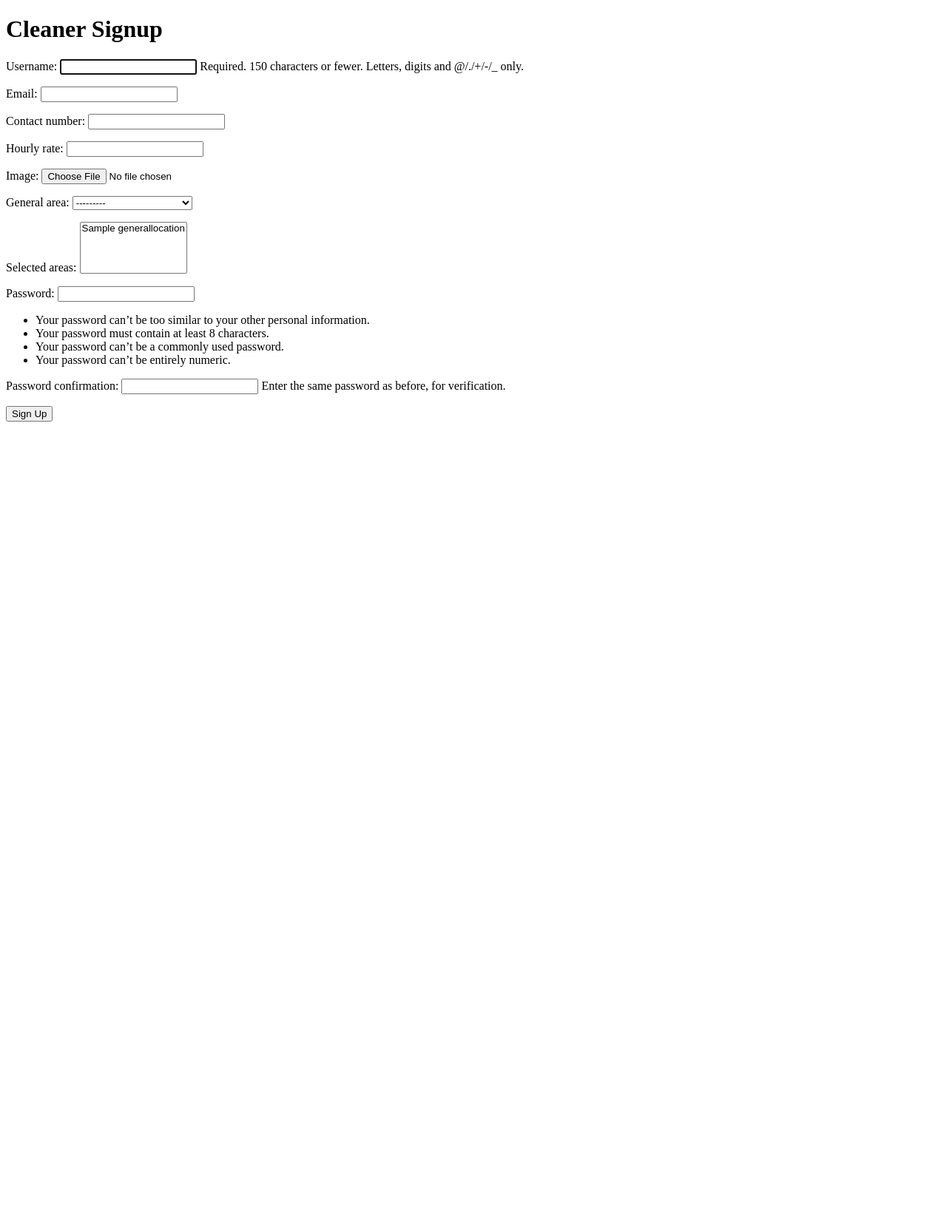
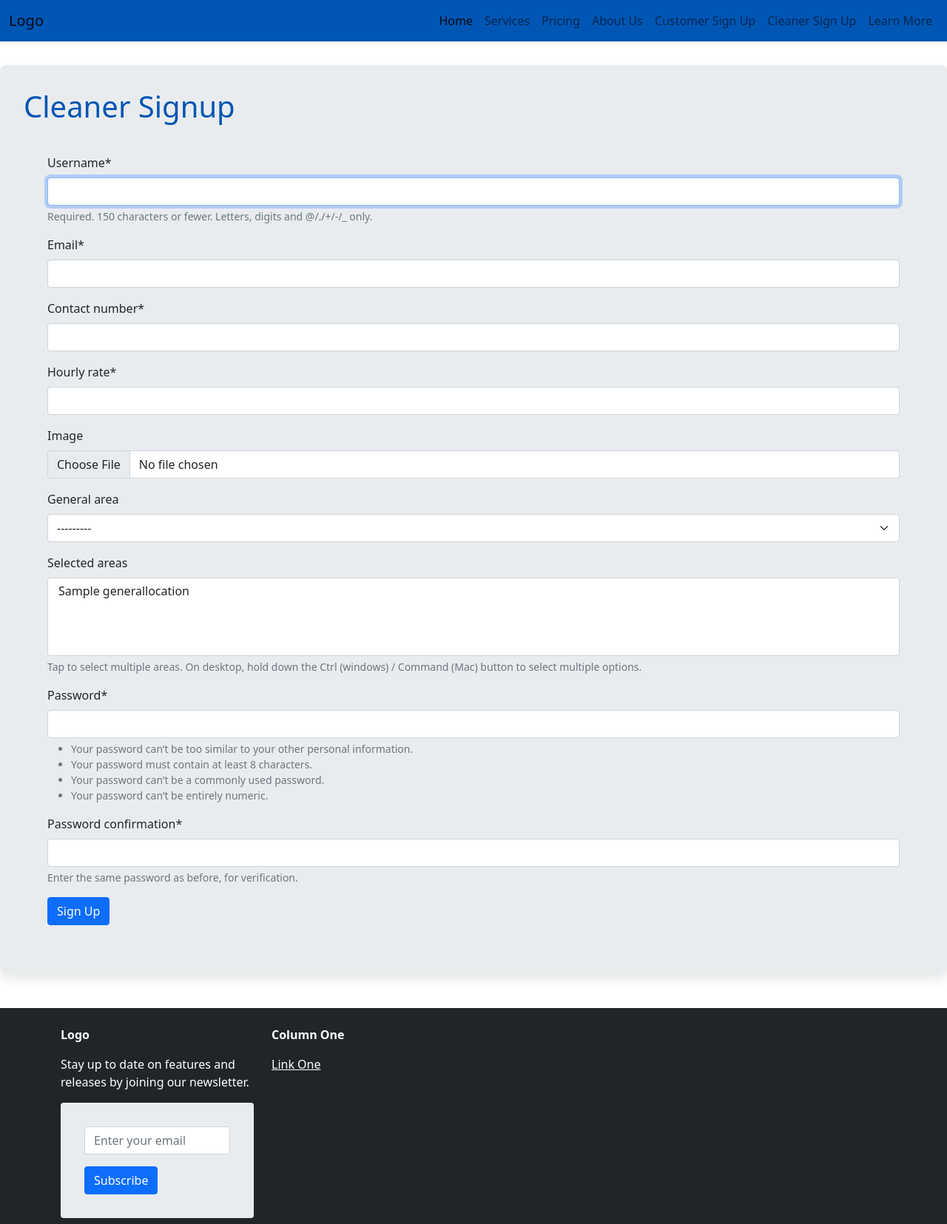
Before and after one commit to JesseRoss001/Anglesey-Cleaners, a Django app: page /users/signup/cleaner/ in a window 1280 px wide. Shown: the whole page at 74% size. Before the commit the page ends 570 px from the top, so only its background shows below. Run offline with Django 5.2, Linux system fonts and the light colour scheme; tables that the repository leaves empty hold one stand-in row (values such as "Sample post"); some libraries are stand-ins or nearby versions.

Commit message:
Add helper text to form

```diff
--- a/cleaning_agency/users/forms.py
+++ b/cleaning_agency/users/forms.py
@@ -20,7 +20,11 @@ class CleanerSignUpForm(UserCreationForm):
     hourly_rate = forms.DecimalField(max_digits=6, decimal_places=2)
     image = forms.ImageField(required=False)
     general_area = forms.ModelChoiceField(queryset=GeneralLocation.objects.all(), required=False)
-    selected_areas = forms.ModelMultipleChoiceField(queryset=GeneralLocation.objects.all())
+    selected_areas = forms.ModelMultipleChoiceField(
+        queryset=GeneralLocation.objects.all(),
+        required=False,
+        help_text="Tap to select multiple areas. On desktop, hold down the Ctrl (windows) / Command (Mac) button to select multiple options."
+    )
 
 
     class Meta(UserCreationForm.Meta):
--- a/cleaning_agency/users/templates/users/base.html
+++ b/cleaning_agency/users/templates/users/base.html
@@ -24,6 +24,8 @@
     body {
       background-color: var(--secondary-color);
       color: var(--text-color);
+      padding:0px;
+      margin:0px;
     }
 
     /* Style the navbar with a shadow for depth */
@@ -64,6 +66,7 @@
     footer {
       background-color: var(--primary-color);
       color: var(--secondary-color);
+      width:100vw;
     }
 
     /* Hover effects for links in the footer */
@@ -120,7 +123,7 @@
   {% endblock content %}
 
   <!-- Footer -->
-  <footer class="bg-dark text-white pt-4 pb-2">
+  <footer class="bg-dark text-white pt-4 pb-2 " >
 
     <div class="container">
       <div class="row">
--- a/cleaning_agency/users/templates/users/cleaner_signup.html
+++ b/cleaning_agency/users/templates/users/cleaner_signup.html
@@ -1,17 +1,92 @@
+{% extends "users/base.html" %}
+{% load crispy_forms_tags %}
+{% block title %}Cleaner Signup{% endblock %}
 
-<!DOCTYPE html>
-<html lang="en">
-<head>
-    <meta charset="UTF-8">
-    <meta name="viewport" content="width=device-width, initial-scale=1.0">
-    <title>Cleaner Signup</title>
+{% block content %}
+<style>
+    /* General styles */
+.container-1 {
+  background-color: var(--secondary-color);
+  border-radius: 0.5rem;
+  padding: 2rem;
+  margin-top: 2rem;
+  box-shadow: 0 0.5rem 1rem rgba(0, 0, 0, 0.1);
+}
 
-</head>
-<body>
+h1 {
+  color: var(--primary-color);
+  margin-bottom: 1.5rem;
+}
+
+/* Form and input styles */
+form {
+  background-color: var(--secondary-color);
+  border-radius: 0.25rem;
+  padding: 2rem;
+}
+
+.form-control {
+  border-radius: 0.25rem;
+  border: 1px solid var(--primary-color);
+}
+
+.form-control:focus {
+  box-shadow: none;
+  border-color: var(--accent-color);
+}
+
+/* Button styles */
+button {
+  background-color: var(--primary-color);
+  border: none;
+  padding: 0.5rem 1rem;
+  border-radius: 0.25rem;
+  color: var(--secondary-color);
+  margin-top: 1rem;
+  transition: background-color 0.3s ease-in-out;
+}
+
+button:hover {
+  background-color: var(--accent-color);
+  color: var(--primary-color);
+}
+
+/* Helper text styles */
+.form-text {
+  display: block;
+  margin-top: 0.5rem;
+  color: var(--text-color);
+}
+
+/* Error message styles */
+.invalid-feedback {
+  color: #dc3545; /* Bootstrap default invalid color */
+}
+
+/* Responsive adjustments */
+@media (max-width: 768px) {
+  .container-1 {
+    padding: 1rem;
+  }
+  button {
+    width: 100%;
+  }
+}
+
+/* Footer adjustments for signup form page */
+footer {
+  margin-top: 3rem;
+}
+</style>
+<link href="https://cdn.jsdelivr.net/npm/bootstrap@5.1.3/dist/css/bootstrap.min.css" rel="stylesheet">
+<div class="container-1">
     <h1>Cleaner Signup</h1>
-    <form method="POST" enctype="multipart/form-data"> {% csrf_token %}
-        {{ form.as_p }}
-        <button type="submit">Sign Up</button>
+    <form method="POST" enctype="multipart/form-data" class="needs-validation" novalidate>
+      {% csrf_token %}
+      {{ form|crispy }}
+
+
+      <button type="submit" class="btn btn-primary">Sign Up</button>
     </form>
-</body>
-</html>
+</div>
+{% endblock %}
--- a/cleaning_agency/users/templates/users/customer_signup.html
+++ b/cleaning_agency/users/templates/users/customer_signup.html
@@ -5,7 +5,7 @@
 {% block content %}
 <style>
     /* General styles */
-.container {
+.container-1 {
   background-color: var(--secondary-color);
   border-radius: 0.5rem;
   padding: 2rem;
@@ -79,7 +79,7 @@ footer {
 }
 </style>
 <link href="https://cdn.jsdelivr.net/npm/bootstrap@5.1.3/dist/css/bootstrap.min.css" rel="stylesheet">
-<div class="container">
+<div class="container-1">
     <h1>Customer Signup</h1>
     <form method="POST" class="needs-validation" novalidate>
       {% csrf_token %}
```
Also changed, not shown: cleaning_agency/users/templates/users/home.html (+44 -21 lines).
